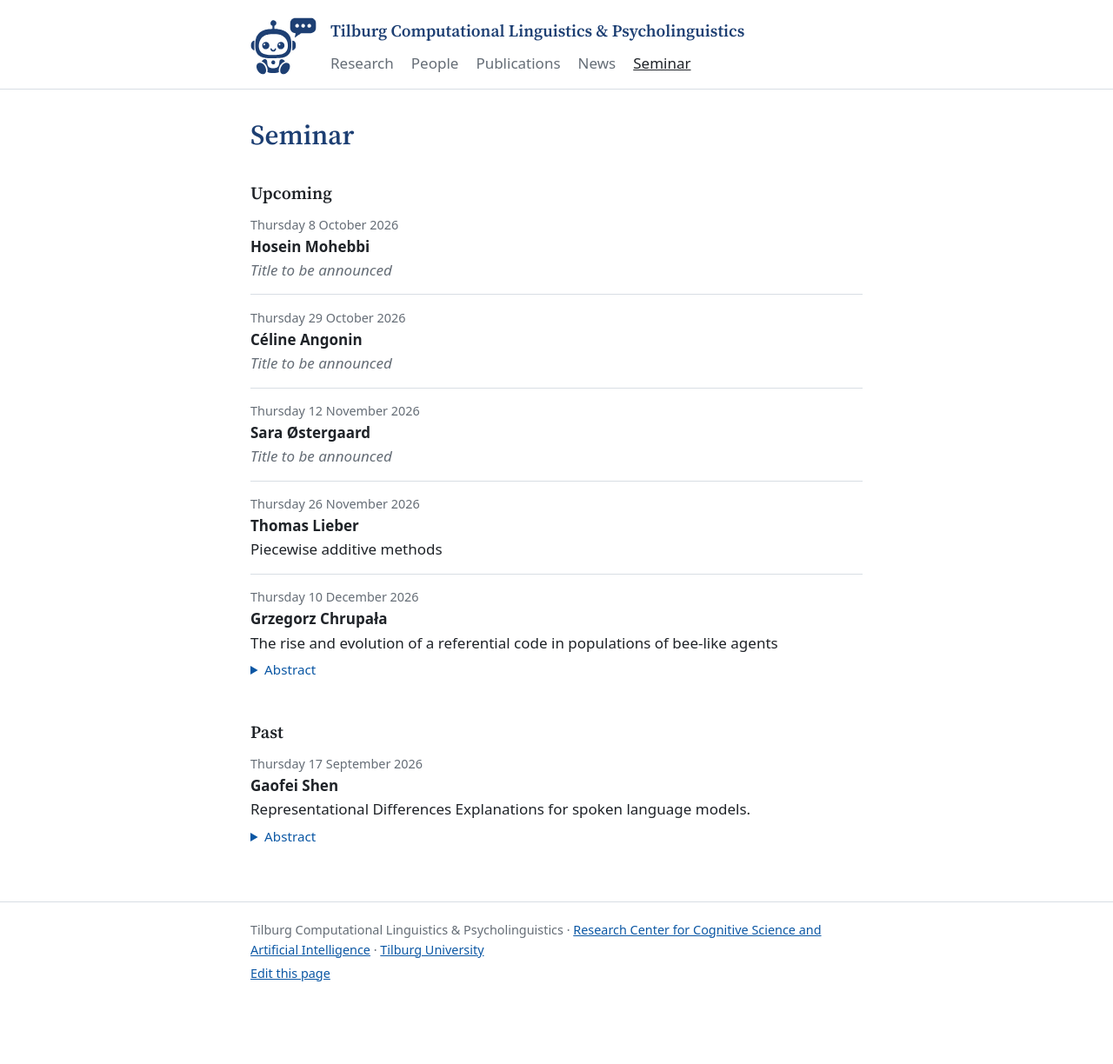
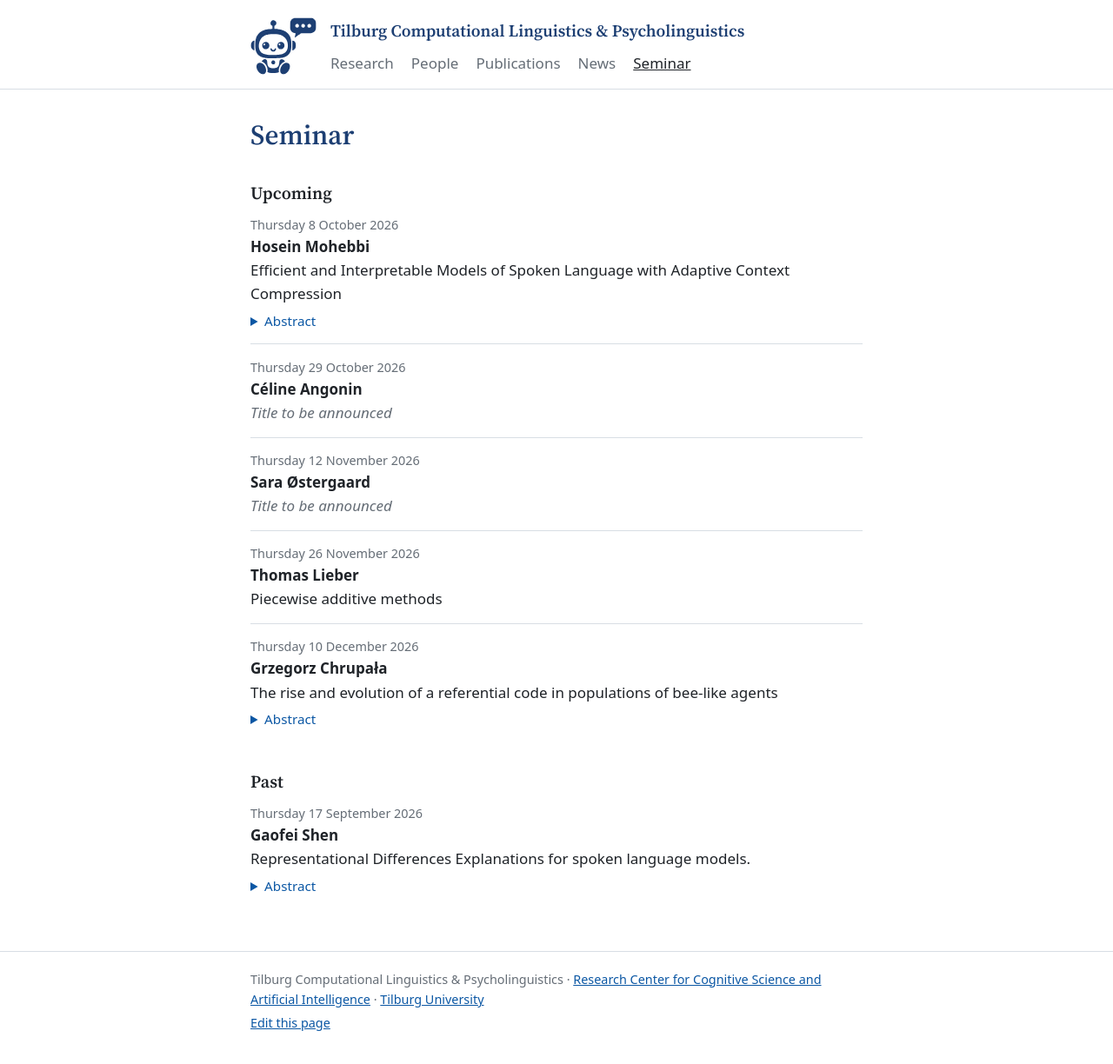
Before and after one commit to tcsai/language-computation, a Jekyll site: the page built from seminar.md, in a window 1280 px wide. Shown: the whole page at 87% size. Built offline with Jekyll 4.4.1, drawn with Linux system fonts in a browser that asks for light colours; our own code applies the rules of GitHub Pages for plain Markdown files; before the commit the page ends 1167 px from its top, so only the background shows below that; part of the change alters nothing that is shown.

Commit message:
Add title and abstract for Hosein Mohebbi's seminar talk on 8 October
Co-Authored-By: Claude Opus 5.5 <noreply@anthropic.com>
Claude-Session: https://claude.ai/code/session_018siYZCWSnh7RRtWyJ3VbeZ

```diff
--- a/schedule.md
+++ b/schedule.md
@@ -28,8 +28,20 @@ cross-checks.
 
 Date: 2026-10-08
 Speaker: Hosein Mohebbi
-Title:
-Abstract:
+Title: Efficient and Interpretable Models of Spoken Language with Adaptive Context Compression
+Abstract: This talk explores adaptive compute for audio context compression. We
+introduce a method to progressively shorten the sequence of acoustic
+frames as they pass through successive model layers. By dynamically
+merging redundant temporal frames, our approach physically reduces the
+context length at inference time, yielding tangible latency
+improvements. A major focus of the talk will be the techniques used to
+guarantee strict train-inference consistency despite physically merging
+and removing these frames. I will share evaluations on OpenAI's Whisper
+model across ASR and Speech Translation tasks, showing that adaptive
+context compression consistently outperforms static baselines like
+LayerDrop and Distillation, maintaining or even improving original model
+performance, while eliminating 50–70% of candidate frames and yielding
+significant inference speedups.
 
 Date: 2026-10-29
 Speaker: Céline Angonin
```
